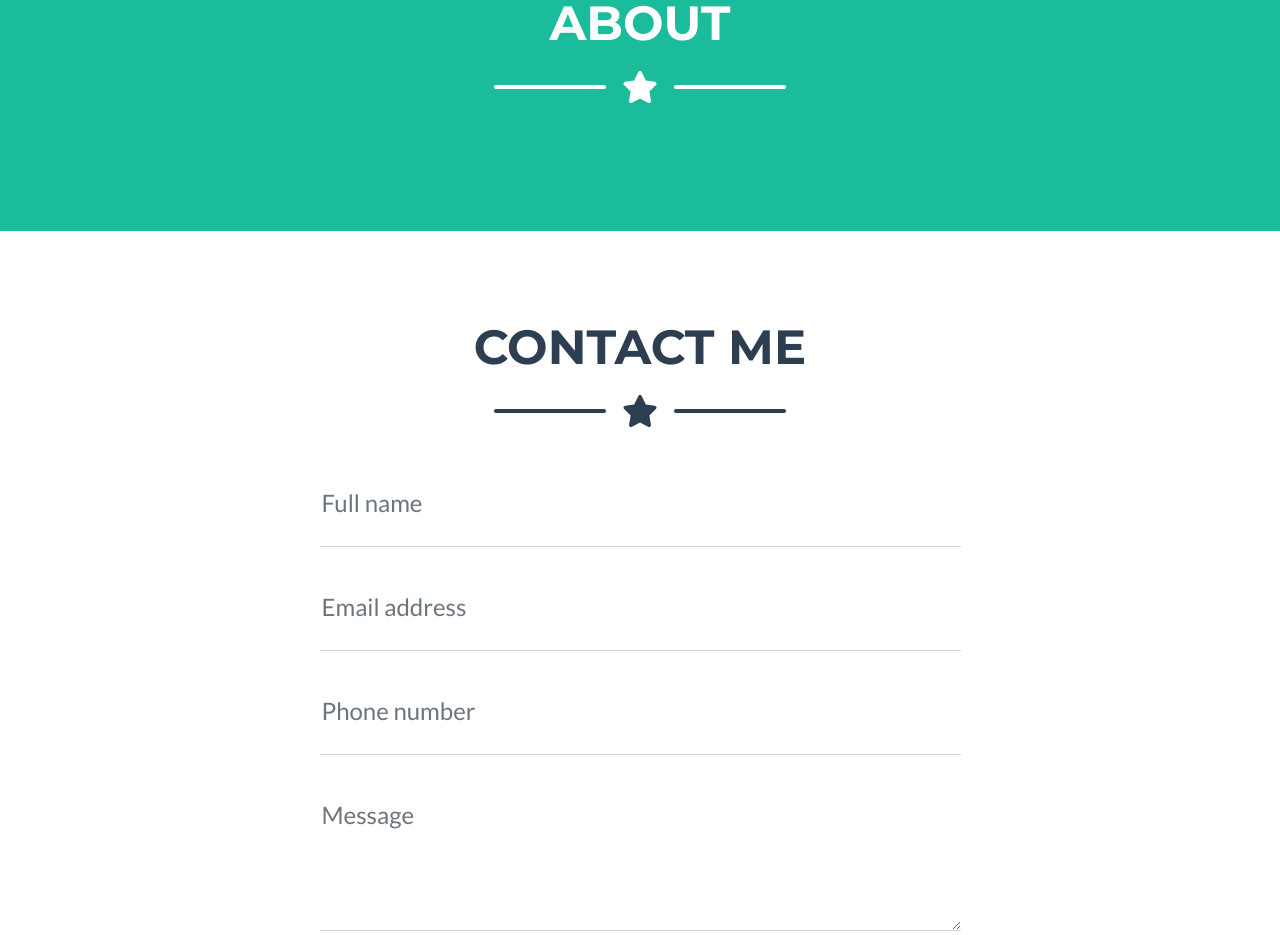
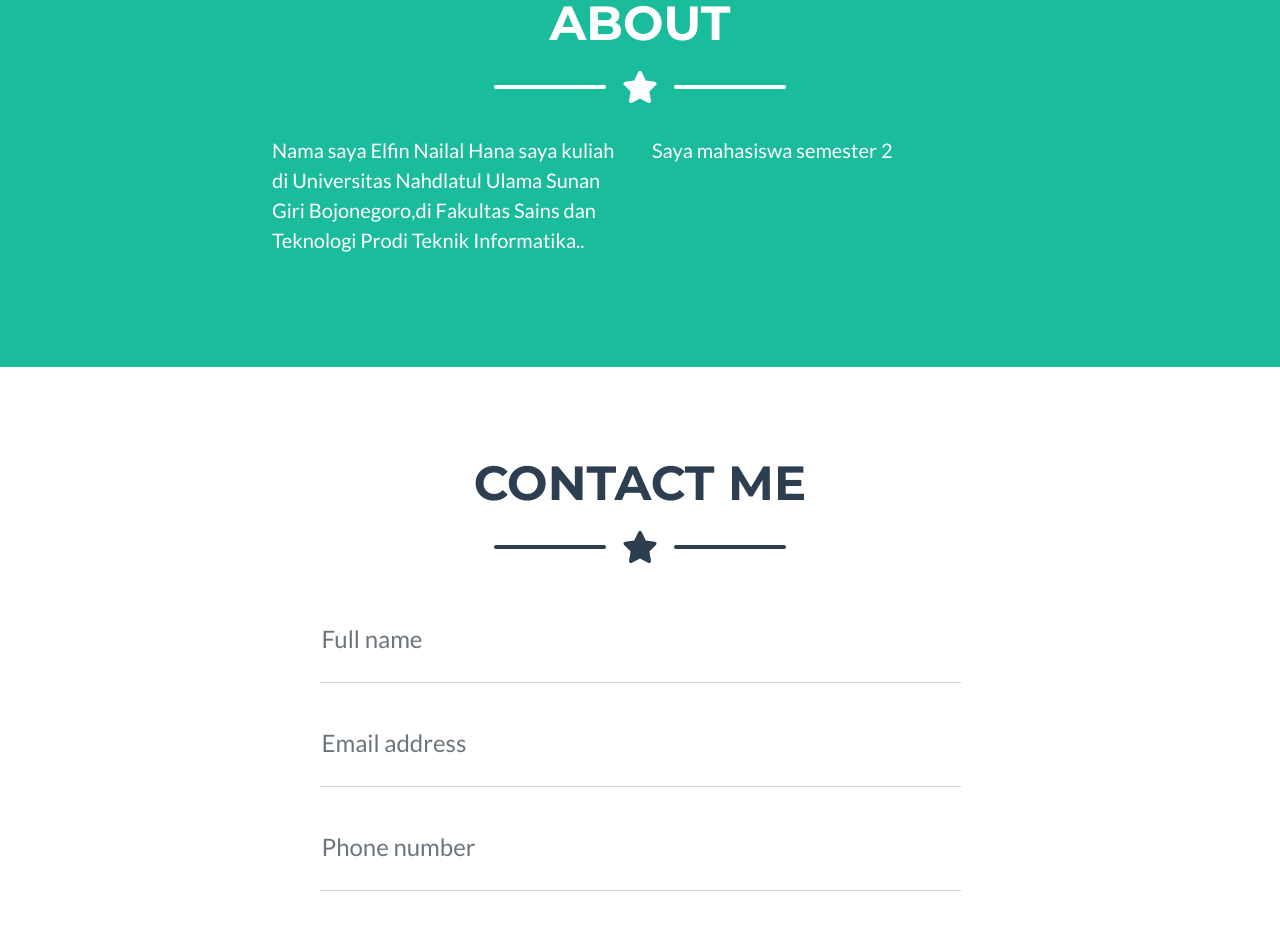
Before and after one commit to elfinhana/portofolio, a plain HTML site: page index.html in a window 1280 px wide. Shown: the part 1430-2365 px from the top of the page. Drawn offline with nearby package versions, Linux system fonts and the light colour scheme.

Commit message:
about
Co-Authored-By: elfinhana <106916603+elfinhana@users.noreply.github.com>

```diff
--- a/index.html
+++ b/index.html
@@ -107,6 +107,8 @@
                 </div>
                 <!-- About Section Content-->
                 <div class="row">
+                    <div class="col-lg-4 ms-auto"><p class="lead">Nama saya Elfin Nailal Hana saya kuliah di Universitas Nahdlatul Ulama Sunan Giri Bojonegoro,di Fakultas Sains dan Teknologi Prodi Teknik Informatika..</p></div>
+                    <div class="col-lg-4 me-auto"><p class="lead">Saya mahasiswa semester 2 </p></div>
                 </div>
                 <!-- About Section Button-->
                 <!-- <div class="text-center mt-4">
```
